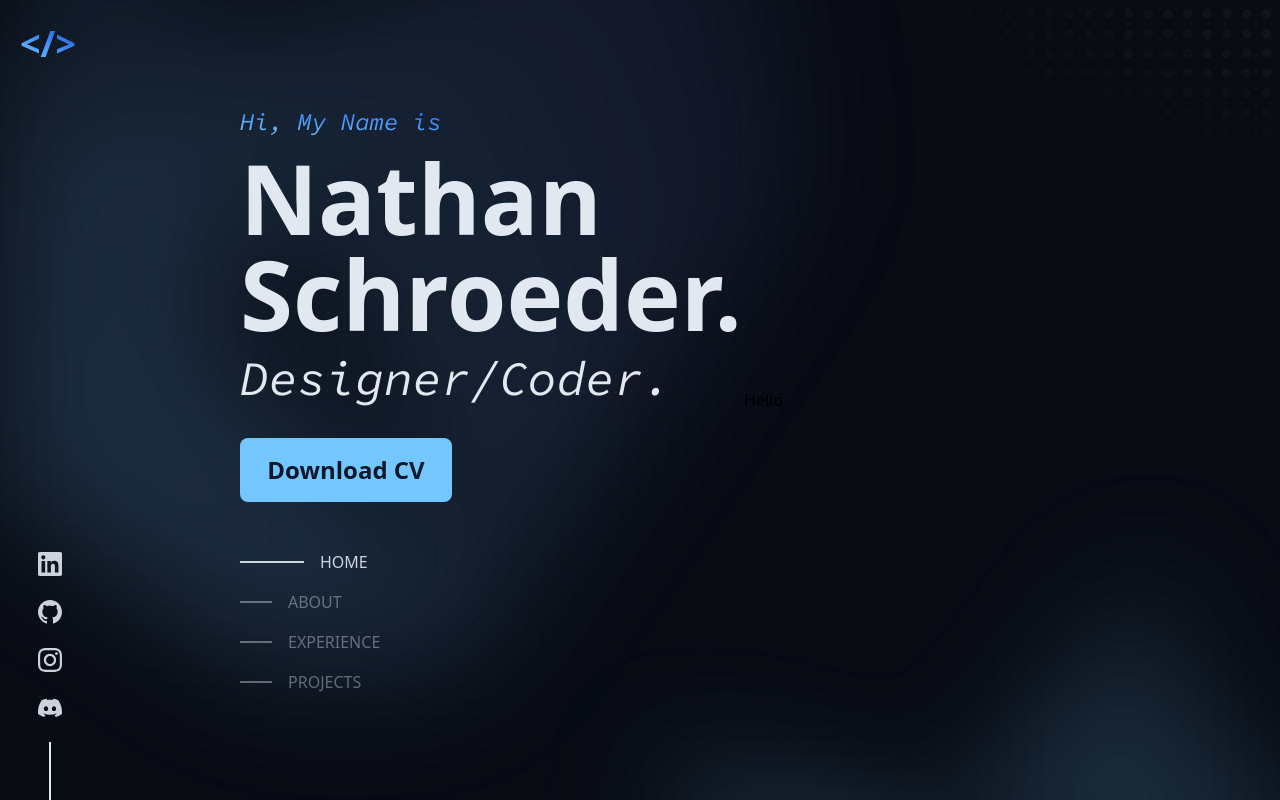
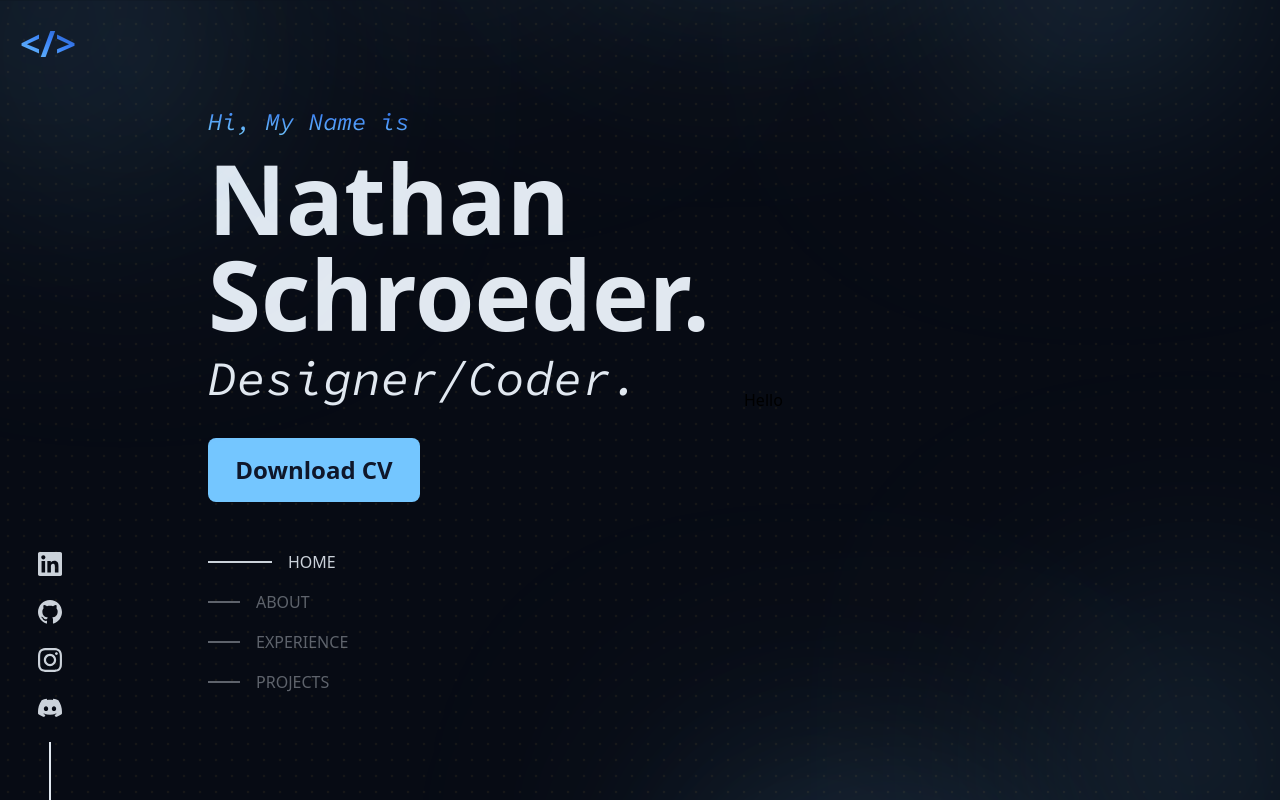
Before and after one commit to SchroederNathan/portfolio, a React (Vite) app: page / in a window 1280 px wide. Built offline with nearby package versions, Linux system fonts and the light colour scheme.

Commit message:
Added animations to some blurred circles

```diff
--- a/src/App.tsx
+++ b/src/App.tsx
@@ -27,33 +27,20 @@ function App() {
   return (
     <>
       <div className="dotted-background">
-        <div className="relative isolate px-6 lg:px-8">
-          <div
-            aria-hidden="true"
-            className="absolute inset-x-0 -top-74 -z-10 transform-gpu overflow-hidden blur-3xl sm:-top-72"
-          >
-            <div
-              style={{
-                clipPath:
-                  "polygon(0% 100%, 100% 100%, 100.5% 26.9%, 85.5% 0.1%, 80.7% 2%, 72.5% 32.5%, 60.2% 62.4%, 52.4% 68.1%, 60.5% 58.3%, 45.2% 34.5%, 97.5% 76.7%, 0.1% 64.9%, 17.9% 100%, 27.6% 76.8%, 76.1% 97.7%, 74.1% 44.1%)",
-              }}
-              className="relative left-[calc(50%-10rem)]  -top-72 aspect-[1155/678] w-[36.125rem] -translate-x-1/2 rotate-[35deg] bg-gradient-to-tr from-[#74C6FF] to-[#4a449e49] opacity-30 sm:left-[calc(50%-40rem)] sm:w-[102.1875rem]"
-            />
+        <div className="relative isolate ">
+          <div className="absolute left-1/4 h-1/2  -translate-x-1/2 blur-[120px] xl:-top-6">
+
           </div>
 
-          {/* <div aria-hidden="true" className="absolute left-1/3 top-0 -z-10 -translate-x-1/2 blur-3xl xl:-top-6">
-        <div
-          style={{
-            clipPath:
-              'polygon(74.1% 44.1%, 100% 61.6%, 67.5% 30.9%, 85.5% 0.1%, 80.7% 2%, 72.5% 32.5%, 60.2% 62.4%, 52.4% 68.1%, 47.5% 58.3%, 45.2% 34.5%, 27.5% 76.7%, 0.1% 64.9%, 17.9% 100%, 27.6% 76.8%, 76.1% 97.7%, 74.1% 44.1%)',
-          }}
-          className="aspect-[1155/678] w-[72.1875rem] bg-gradient-to-tr from-[#74C6FF] to-[#9089fc] opacity-30"
-        />
-      </div>   */}
-          <div className='bg-[url("/images/navdots.png")] bg-no-repeat fixed top-0 right-0 w-[33%] h-full' />
+          <div className="min-h-screen flex flex-row items-center ">
 
-          <div className="min-h-screen flex flex-row items-center ">
             <div className="text-left ml-52 flex-1 relative">
+              {/* <div className="relative">
+                <div className="absolute top-0 -left-4 w-72 h-72 bg-accent rounded-full mix-blend-multiply filter blur-[120px] opacity-30 animate-blob"></div>
+                <div className="absolute top-0 left-72 w-72 h-72 bg-accent rounded-full mix-blend-multiply filter blur-[100px] opacity-20 animate-blob animation-delay-2000"></div>
+                <div className="absolute -bottom-8 left-20 w-72 h-72 bg-accent rounded-full mix-blend-multiply filter blur-[120px] opacity-20 animate-blob animation-delay-6000"></div>
+                <div className="absolute top-64 right-60 w-72 h-72 bg-accent rounded-full mix-blend-multiply filter blur-[120px] opacity-10 animate-blob animation-delay-4000"></div>
+              </div> */}
               <p className="text-accent/75 text-2xl italic font-source-code-pro bg-gradient-to-tr from-sky-300 via-blue-500 to-blue-900 bg-clip-text text-transparent">
                 Hi, My Name is
               </p>
@@ -115,13 +102,22 @@ function App() {
             aria-hidden="true"
             className="absolute inset-x-0 top-[calc(100%-13rem)] -z-10 transform-gpu overflow-hidden blur-3xl sm:top-[calc(100%-30rem)]"
           >
-            <div
-              style={{
-                clipPath:
-                  "polygon(74.1% 44.1%, 100% 61.6%, 97.5% 26.9%, 85.5% 0.1%, 80.7% 2%, 72.5% 32.5%, 60.2% 62.4%, 52.4% 68.1%, 47.5% 58.3%, 45.2% 34.5%, 27.5% 76.7%, 0.1% 64.9%, 17.9% 100%, 27.6% 76.8%, 76.1% 97.7%, 74.1% 44.1%)",
-              }}
-              className="relative left-[calc(50%+3rem)] aspect-[1155/678] w-[36.125rem] -translate-x-1/2 bg-gradient-to-tr from-[#74C6FF] to-[#9189fc00] opacity-30 sm:left-[calc(50%+36rem)] sm:w-[72.1875rem]"
-            />
+
+          </div>
+          <div className="absolute -top-24">
+            <div className="absolute -top-0 -left-4 w-72 h-72 bg-accent rounded-full mix-blend-multiply filter blur-[120px] opacity-10 animate-blob"></div>
+            <div className="absolute -top-48 left-[20rem] w-72 h-72 bg-accent rounded-full mix-blend-multiply filter blur-[120px] opacity-10 animate-blob animation-delay-2000"></div>
+            <div className="absolute -top-12 -left-24 w-72 h-72 bg-accent rounded-full mix-blend-multiply filter blur-[120px] opacity-10 animate-blob animation-delay-6000"></div>
+          </div>
+          <div className="absolute -top-[24rem] right-[38rem]">
+            <div className="absolute top-0 -left-4 w-72 h-72 bg-accent rounded-full mix-blend-multiply filter blur-[120px] opacity-20 animate-blob"></div>
+            <div className="absolute top-48 left-72 w-72 h-72 bg-accent rounded-full mix-blend-multiply filter blur-[120px] opacity-20 animate-blob animation-delay-2000"></div>
+            <div className="absolute top-12 -left-24 w-72 h-72 bg-accent rounded-full mix-blend-multiply filter blur-[120px] opacity-20 animate-blob animation-delay-6000"></div>
+          </div>
+          <div className="relative float-right mr-[32rem]">
+            <div className="absolute -top-0 -left-4 w-72 h-72 bg-accent rounded-full mix-blend-multiply filter blur-[120px] opacity-20 animate-blob"></div>
+            <div className="absolute -top-48 left-72 w-72 h-72 bg-accent rounded-full mix-blend-multiply filter blur-[120px] opacity-15 animate-blob animation-delay-2000"></div>
+            <div className="absolute -top-12 -left-24 w-72 h-72 bg-accent rounded-full mix-blend-multiply filter blur-[120px] opacity-10 animate-blob animation-delay-6000"></div>
           </div>
         </div>
       </div>
--- a/src/index.css
+++ b/src/index.css
@@ -2,8 +2,12 @@
 @tailwind components;
 @tailwind utilities;
 
-*,
-*:before,
-*:after {
-  /* @apply cursor-default; */
+@layer utilities {
+  .animation-delay-2000 {
+    animation-delay: 2s;
+  }
+
+  .animation-delay-4000 {
+    animation-delay: 4s;
+  }
 }
--- a/tailwind.config.js
+++ b/tailwind.config.js
@@ -14,6 +14,25 @@ module.exports = {
     },
 
     extend: {
+      animation: {
+        blob: "blob 7s infinite",
+      },
+      keyframes: {
+        blob: {
+          "0%": {
+            transform: "translate(0px, 0px) scale(1)",
+          },
+          "33%": {
+            transform: "translate(10px, -10px) scale(1.1)",
+          },
+          "66%": {
+            transform: "translate(-10px, 10px) scale(0.9)",
+          },
+          "100%": {
+            transform: "tranlate(0px, 0px) scale(1)",
+          },
+        },
+      },
       colors: {
         'custom-dark': '#0F172A',
         'accent': '#74C6FF',
```
